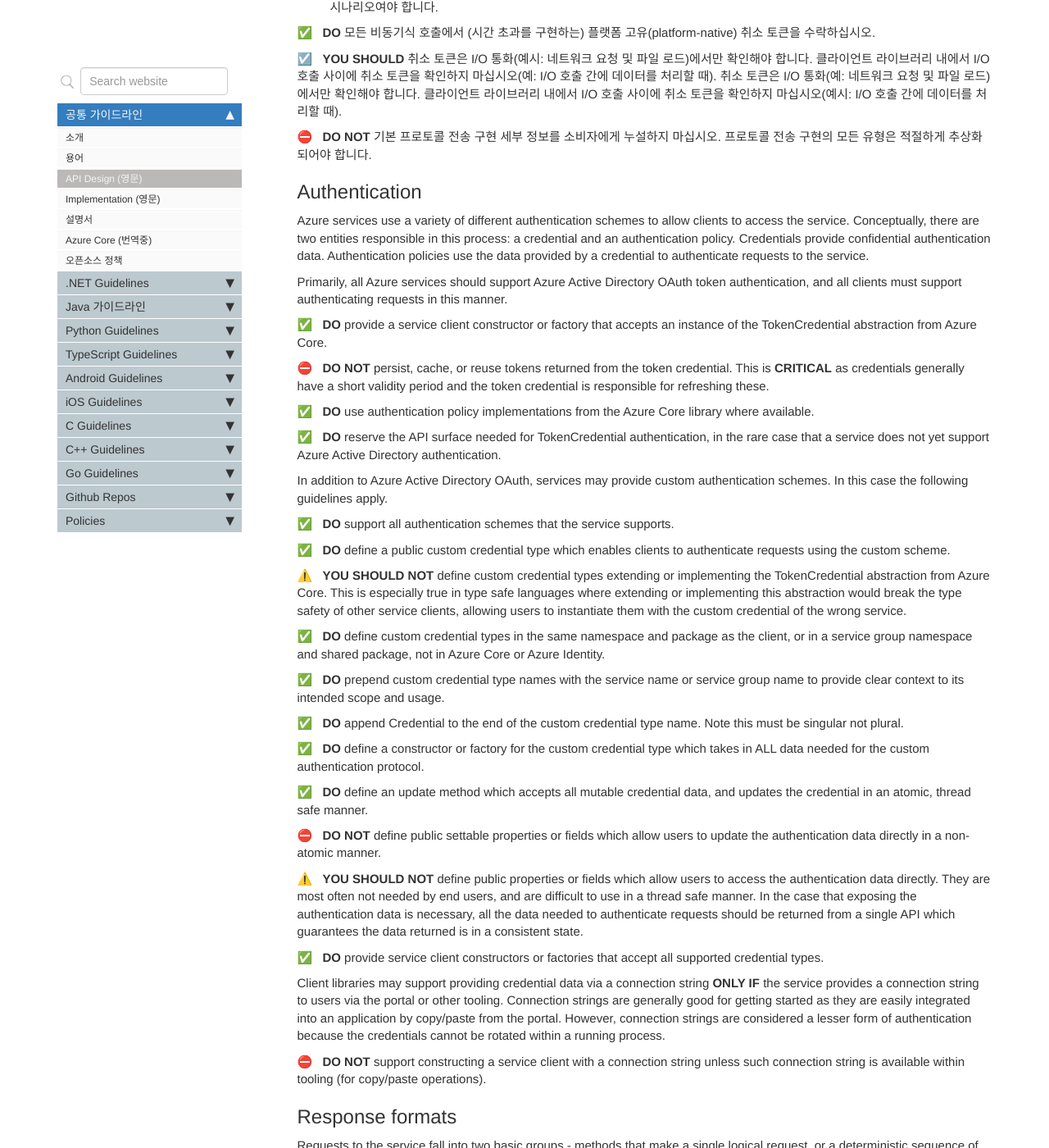
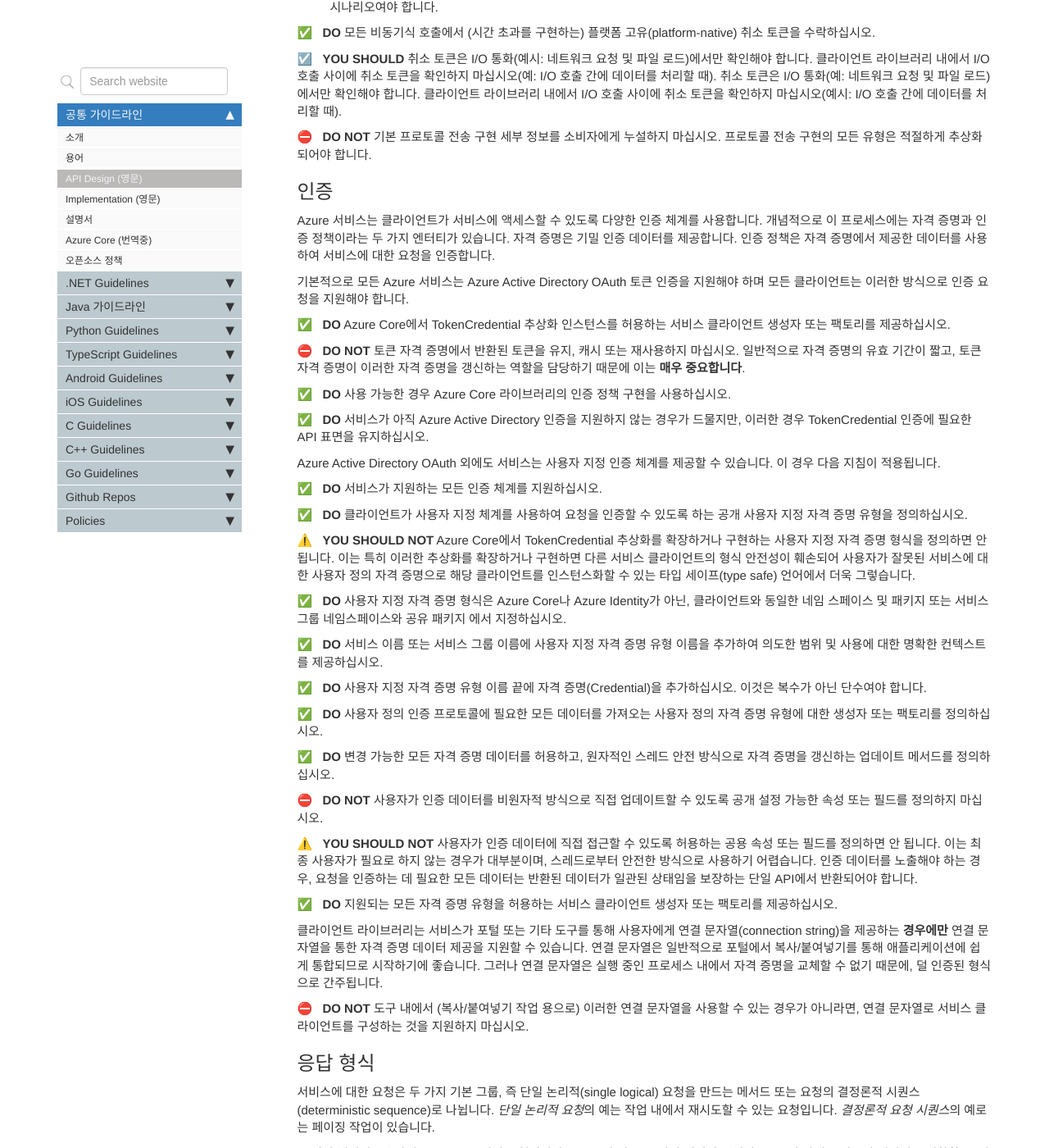
Before and after one commit to Azure/azure-sdk-korean, a Jekyll site: the page built from docs/general/design.md, in a window 1280 px wide and 1400 px high, scrolled down 6437 px. Shown: the whole window at 82% size. Built offline with Jekyll 4.4.1, drawn with Linux system fonts in a browser that asks for light colours; comment, search, counter and statistics services are not loaded; some of the changed text lies outside the part shown.

Commit message:
Translate 'Authentication' to 'Response formats' of General: API Design

````diff
--- a/docs/general/design.md
+++ b/docs/general/design.md
@@ -171,62 +171,62 @@ class ConfigurationSetting {
 
 {% include requirement/MUSTNOT id="general-network-no-leakage" %} 기본 프로토콜 전송 구현 세부 정보를 소비자에게 누설하지 마십시오. 프로토콜 전송 구현의 모든 유형은 적절하게 추상화되어야 합니다.
 
-## Authentication
-Azure services use a variety of different authentication schemes to allow clients to access the service.  Conceptually, there are two entities responsible in this process: a credential and an authentication policy.  Credentials provide confidential authentication data.  Authentication policies use the data provided by a credential to authenticate requests to the service.
+## 인증
+Azure 서비스는 클라이언트가 서비스에 액세스할 수 있도록 다양한 인증 체계를 사용합니다. 개념적으로 이 프로세스에는 자격 증명과 인증 정책이라는 두 가지 엔터티가 있습니다. 자격 증명은 기밀 인증 데이터를 제공합니다. 인증 정책은 자격 증명에서 제공한 데이터를 사용하여 서비스에 대한 요청을 인증합니다.
 
-Primarily, all Azure services should support Azure Active Directory OAuth token authentication, and all clients must support authenticating requests in this manner.
+기본적으로 모든 Azure 서비스는 Azure Active Directory OAuth 토큰 인증을 지원해야 하며 모든 클라이언트는 이러한 방식으로 인증 요청을 지원해야 합니다.
 
-{% include requirement/MUST id="general-auth-provide-token-client-constructor" %} provide a service client constructor or factory that accepts an instance of the TokenCredential abstraction from Azure Core.
+{% include requirement/MUST id="general-auth-provide-token-client-constructor" %} Azure Core에서 TokenCredential 추상화 인스턴스를 허용하는 서비스 클라이언트 생성자 또는 팩토리를 제공하십시오.
 
-{% include requirement/MUSTNOT id="auth-client-no-token-persistence" %} persist, cache, or reuse tokens returned from the token credential. This is __CRITICAL__ as credentials generally have a short validity period and the token credential is responsible for refreshing these.
+{% include requirement/MUSTNOT id="auth-client-no-token-persistence" %} 토큰 자격 증명에서 반환된 토큰을 유지, 캐시 또는 재사용하지 마십시오. 일반적으로 자격 증명의 유효 기간이 짧고, 토큰 자격 증명이 이러한 자격 증명을 갱신하는 역할을 담당하기 때문에 이는 __매우 중요합니다__.
 
-{% include requirement/MUST id="general-auth-use-core" %} use authentication policy implementations from the Azure Core library where available.
+{% include requirement/MUST id="general-auth-use-core" %} 사용 가능한 경우 Azure Core 라이브러리의 인증 정책 구현을 사용하십시오.
 
-{% include requirement/MUST id="general-auth-reserve-when-not-suported" %} reserve the API surface needed for TokenCredential authentication, in the rare case that a service does not yet support Azure Active Directory authentication.
+{% include requirement/MUST id="general-auth-reserve-when-not-suported" %} 서비스가 아직 Azure Active Directory 인증을 지원하지 않는 경우가 드물지만, 이러한 경우 TokenCredential 인증에 필요한 API 표면을 유지하십시오.
 
-In addition to Azure Active Directory OAuth, services may provide custom authentication schemes. In this case the following guidelines apply.
+Azure Active Directory OAuth 외에도 서비스는 사용자 지정 인증 체계를 제공할 수 있습니다. 이 경우 다음 지침이 적용됩니다.
 
-{% include requirement/MUST id="general-auth-support" %} support all authentication schemes that the service supports.
+{% include requirement/MUST id="general-auth-support" %} 서비스가 지원하는 모든 인증 체계를 지원하십시오.
 
-{% include requirement/MUST id="general-auth-provide-credential-types" %} define a public custom credential type which enables clients to authenticate requests using the custom scheme.
+{% include requirement/MUST id="general-auth-provide-credential-types" %} 클라이언트가 사용자 지정 체계를 사용하여 요청을 인증할 수 있도록 하는 공개 사용자 지정 자격 증명 유형을 정의하십시오.
 
-{% include requirement/SHOULDNOT id="general-auth-credential-type-base" %} define custom credential types extending or implementing the TokenCredential abstraction from Azure Core. This is especially true in type safe languages where extending or implementing this abstraction would break the type safety of other service clients, allowing users to instantiate them with the custom credential of the wrong service.
+{% include requirement/SHOULDNOT id="general-auth-credential-type-base" %} Azure Core에서 TokenCredential 추상화를 확장하거나 구현하는 사용자 지정 자격 증명 형식을 정의하면 안 됩니다. 이는 특히 이러한 추상화를 확장하거나 구현하면 다른 서비스 클라이언트의 형식 안전성이 훼손되어 사용자가 잘못된 서비스에 대한 사용자 정의 자격 증명으로 해당 클라이언트를 인스턴스화할 수 있는 타입 세이프(type safe) 언어에서 더욱 그렇습니다.
 
-{% include requirement/MUST id="general-auth-credential-type-placement" %} define custom credential types in the same namespace and package as the client, or in a service group namespace and shared package, not in Azure Core or Azure Identity.
+{% include requirement/MUST id="general-auth-credential-type-placement" %} 사용자 지정 자격 증명 형식은 Azure Core나 Azure Identity가 아닌, 클라이언트와 동일한 네임 스페이스 및 패키지 또는 서비스 그룹 네임스페이스와 공유 패키지 에서 지정하십시오.
 
-{% include requirement/MUST id="general-auth-credential-type-prefix" %} prepend custom credential type names with the service name or service group name to provide clear context to its intended scope and usage.
+{% include requirement/MUST id="general-auth-credential-type-prefix" %} 서비스 이름 또는 서비스 그룹 이름에 사용자 지정 자격 증명 유형 이름을 추가하여 의도한 범위 및 사용에 대한 명확한 컨텍스트를 제공하십시오.
 
-{% include requirement/MUST id="general-auth-credential-type-suffix" %} append Credential to the end of the custom credential type name. Note this must be singular not plural.
+{% include requirement/MUST id="general-auth-credential-type-suffix" %} 사용자 지정 자격 증명 유형 이름 끝에 자격 증명(Credential)을 추가하십시오. 이것은 복수가 아닌 단수여야 합니다.
 
-{% include requirement/MUST id="general-auth-provide-credential-constructor" %} define a constructor or factory for the custom credential type which takes in ALL data needed for the custom authentication protocol.
+{% include requirement/MUST id="general-auth-provide-credential-constructor" %} 사용자 정의 인증 프로토콜에 필요한 모든 데이터를 가져오는 사용자 정의 자격 증명 유형에 대한 생성자 또는 팩토리를 정의하십시오.
 
-{% include requirement/MUST id="general-auth-provide-update-method" %} define an update method which accepts all mutable credential data, and updates the credential in an atomic, thread safe manner.
+{% include requirement/MUST id="general-auth-provide-update-method" %} 변경 가능한 모든 자격 증명 데이터를 허용하고, 원자적인 스레드 안전 방식으로 자격 증명을 갱신하는 업데이트 메서드를 정의하십시오.
 
-{% include requirement/MUSTNOT id="general-auth-credential-set-properties" %} define public settable properties or fields which allow users to update the authentication data directly in a non-atomic manner.
+{% include requirement/MUSTNOT id="general-auth-credential-set-properties" %} 사용자가 인증 데이터를 비원자적 방식으로 직접 업데이트할 수 있도록 공개 설정 가능한 속성 또는 필드를 정의하지 마십시오.
 
-{% include requirement/SHOULDNOT id="general-auth-credential-get-properties" %} define public properties or fields which allow users to access the authentication data directly. They are most often not needed by end users, and are difficult to use in a thread safe manner. In the case that exposing the authentication data is necessary, all the data needed to authenticate requests should be returned from a single API which guarantees the data returned is in a consistent state.
+{% include requirement/SHOULDNOT id="general-auth-credential-get-properties" %} 사용자가 인증 데이터에 직접 접근할 수 있도록 허용하는 공용 속성 또는 필드를 정의하면 안 됩니다. 이는 최종 사용자가 필요로 하지 않는 경우가 대부분이며, 스레드로부터 안전한 방식으로 사용하기 어렵습니다. 인증 데이터를 노출해야 하는 경우, 요청을 인증하는 데 필요한 모든 데이터는 반환된 데이터가 일관된 상태임을 보장하는 단일 API에서 반환되어야 합니다.
 
-{% include requirement/MUST id="general-auth-provide-client-constructor" %} provide service client constructors or factories that accept all supported credential types.
+{% include requirement/MUST id="general-auth-provide-client-constructor" %} 지원되는 모든 자격 증명 유형을 허용하는 서비스 클라이언트 생성자 또는 팩토리를 제공하십시오.
 
-Client libraries may support providing credential data via a connection string __ONLY IF__ the service provides a connection string to users via the portal or other tooling.   Connection strings are generally good for getting started as they are easily integrated into an application by copy/paste from the portal.  However, connection strings are considered a lesser form of authentication because the credentials cannot be rotated within a running process.
+클라이언트 라이브러리는 서비스가 포털 또는 기타 도구를 통해 사용자에게 연결 문자열(connection string)을 제공하는 __경우에만__ 연결 문자열을 통한 자격 증명 데이터 제공을 지원할 수 있습니다. 연결 문자열은 일반적으로 포털에서 복사/붙여넣기를 통해 애플리케이션에 쉽게 통합되므로 시작하기에 좋습니다. 그러나 연결 문자열은 실행 중인 프로세스 내에서 자격 증명을 교체할 수 없기 때문에, 덜 인증된 형식으로 간주됩니다.
 
-{% include requirement/MUSTNOT id="general-auth-connection-strings" %} support constructing a service client with a connection string unless such connection string is available within tooling (for copy/paste operations).
+{% include requirement/MUSTNOT id="general-auth-connection-strings" %} 도구 내에서 (복사/붙여넣기 작업 용으로) 이러한 연결 문자열을 사용할 수 있는 경우가 아니라면, 연결 문자열로 서비스 클라이언트를 구성하는 것을 지원하지 마십시오.
 
-## Response formats
+## 응답 형식
 
-Requests to the service fall into two basic groups - methods that make a single logical request, or a deterministic sequence of requests.  An example of a *single logical request* is a request that may be retried inside the operation.  An example of a *deterministic sequence of requests* is a paged operation.
+서비스에 대한 요청은 두 가지 기본 그룹, 즉 단일 논리적(single logical) 요청을 만드는 메서드 또는 요청의 결정론적 시퀀스(deterministic sequence)로 나뉩니다. *단일 논리적 요청*의 예는 작업 내에서 재시도할 수 있는 요청입니다. *결정론적 요청 시퀀스*의 예로는 페이징 작업이 있습니다.
 
-The *logical entity* is a protocol neutral representation of a response. For HTTP, the logical entity may combine data from headers, body and the status line. A common example is exposing an ETag header as a property on the logical entity in addition to any deserialized content from the body.
+*논리적 엔티티*는 응답의 프로토콜 중립적 표현입니다. HTTP의 경우, 논리적 엔터티는 헤더, 본문 및 상태 표시줄의 데이터를 결합할 수 있습니다. 일반적인 예로는 본문에서 역직렬화된 내용 외에도 ETag 헤더를 논리적 엔티티의 속성으로 노출하는 것입니다.
 
-{% include requirement/MUST id="general-response-logical-entity" %} optimize for returning the logical entity for a given request. The logical entity must represent the information needed in the 99%+ case.
+{% include requirement/MUST id="general-response-logical-entity" %} 주어진 요청에 대한 논리적 엔터티를 반환하도록 최적화하십시오. 논리적 엔터티는 99% 이상의 경우에 필요한 정보를 나타내야 합니다.
 
-{% include requirement/MUST id="general-response-complete" %} allow a consumer to access the complete response, including the status line, headers and body. The client library must follow the language specific guidance for accomplishing this.
+{% include requirement/MUST id="general-response-complete" %} 소비자가 상태 표시줄, 헤더 및 본문을 포함하여 전체 응답에 접근할 수 있도록 허용하십시오. 클라이언트 라이브러리는 이를 수행하기 위해 언어별 지침을 따라야 합니다.
 
-{% include requirement/MUST id="general-response-streaming" %} provide examples on how to access the raw and streamed response for a given request, where exposed by the client library.  We do not expect all methods to expose a streamed response.
+{% include requirement/MUST id="general-response-streaming" %} 클라이언트 라이브러리에 의해 노출되는 주어진 요청에 대한 원시 및 스트림 응답에 액세스하는 방법의 예시를 제공하십시오. 모든 메서드가 스트림된 응답을 노출할 것으로 기대하지는 않습니다.
 
-{% include requirement/MUST id="general-response-enumeration" %} provide a language idiomatic way to enumerate all logical entities for a paged operation, automatically fetching new pages as needed.
+{% include requirement/MUST id="general-response-enumeration" %} 필요에 따라 새 페이지를 자동으로 가져오는 페이징 작업에 대한 모든 논리적 엔터티를 열거하는 언어 관용적 방법을 제공하십시오.
 
-For example, in Python:
+예를 들어, 파이썬은 다음과 같습니다:
 
 ```python
 # Yes:
@@ -243,18 +243,18 @@ while not done:
     done = next_page is None
 ```
 
-For methods that combine multiple requests into a single call:
+여러 요청을 단일 호출로 결합하는 메서드의 경우:
 
-{% include requirement/MUST id="general-response-return-headers" %} return headers and other per-request metadata unless it is obvious as to which specific HTTP request the methods return value corresponds to.
+{% include requirement/MUST id="general-response-return-headers" %} 메서드 반환 값이 어떤 특정 HTTP 요청에 해당하는지 명확하지 않은 경우 헤더 및 기타 요청별 메타데이터를 반환하십시오.
 
-{% include requirement/MUST id="general-response-failure-cases" %} provide enough information in failure cases for an application to take appropriate corrective action.
+{% include requirement/MUST id="general-response-failure-cases" %} 실패 시 애플리케이션이 적절한 시정 조치를 취할 수 있도록 충분한 정보를 제공하십시오.
 
-{% include requirement/SHOULDNOT id="general-response-no-reserved-words" %} use common reserved words as a property name within the models returned within the logical entity.  For example:
+{% include requirement/SHOULDNOT id="general-response-no-reserved-words" %} 논리 엔터티 내에 반환된 모델 내에서 공통 예약 단어를 속성 이름으로 사용하면 안 됩니다. 예를 들어:
 
 - `object`
 - `value`
 
-Such usage can cause confusion and will inevitably have to be changed on a per-language basis, which can cause consistency problems.
+이러한 사용법은 혼동을 일으킬 수 있으며, 언어별로 반드시 변경해야 하므로 일관성 문제가 발생할 수 있습니다.
 
 ## Conditional requests
 
````
